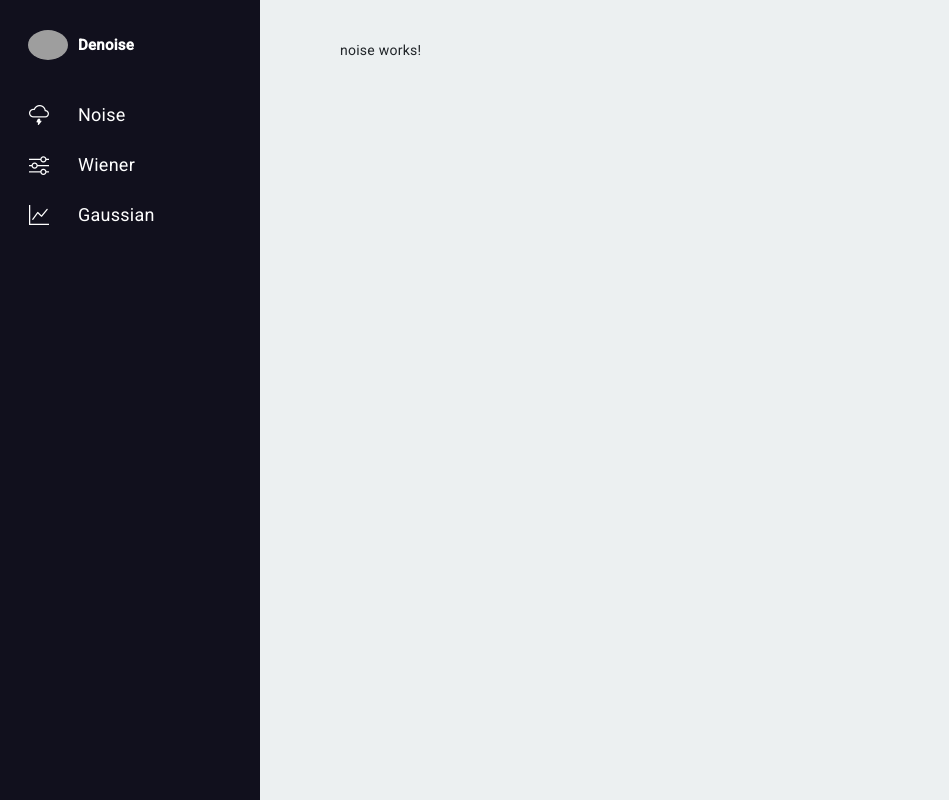
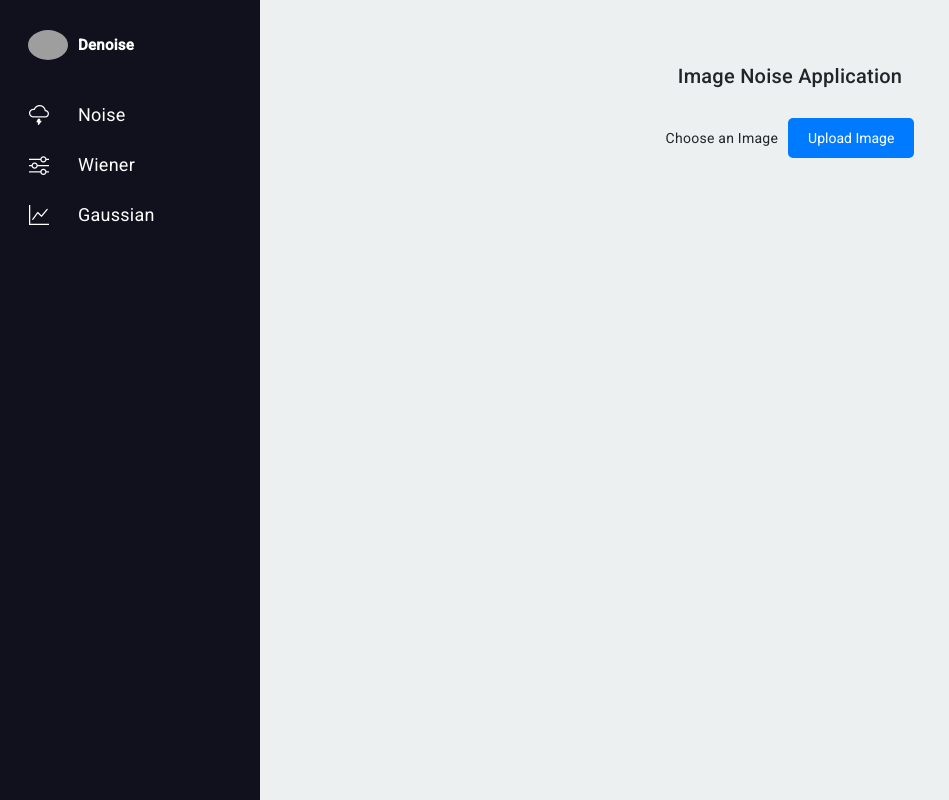
Before and after one commit to vision-artificielle/frontend, an Angular app: page /home in a window 1280 px wide. Shown: the whole page, without its empty margins (0-949 px from the left). Built offline with nearby package versions, Linux system fonts and the light colour scheme; grey boxes are pictures that could not be loaded.

Commit message:
done with the noise component

```diff
--- a/src/app/app.config.ts
+++ b/src/app/app.config.ts
@@ -3,7 +3,8 @@ import { provideRouter } from '@angular/router';
 
 import { routes } from './app.routes';
 import { provideAnimationsAsync } from '@angular/platform-browser/animations/async';
+import { provideHttpClient } from '@angular/common/http';
 
 export const appConfig: ApplicationConfig = {
-  providers: [provideZoneChangeDetection({ eventCoalescing: true }), provideRouter(routes), provideAnimationsAsync()]
+  providers: [provideZoneChangeDetection({ eventCoalescing: true }), provideRouter(routes), provideAnimationsAsync(), provideHttpClient()]
 };
--- a/src/app/features/noise/noise.component.html
+++ b/src/app/features/noise/noise.component.html
@@ -1 +1,30 @@
-<p>noise works!</p>
+<div class="upload-container">
+    <h2>Image Noise Application</h2>
+
+    <!-- File Upload -->
+    <div>
+      <label for="fileInput" class="upload-label">Choose an Image</label>
+      <input type="file" id="fileInput" (change)="onFileSelected($event)" accept="image/*" hidden />
+      <button class="upload-btn" (click)="triggerFileInput()">Upload Image</button>
+    </div>
+
+    <!-- Preview -->
+    <div *ngIf="previewUrl" class="image-preview">
+      <img [src]="previewUrl" alt="Uploaded Image" />
+    </div>
+    <div *ngIf="noisyImage">
+        <h3>Processed Image:</h3>
+        <img [src]="noisyImage" alt="Noisy Image" />
+      </div>
+
+
+    <!-- Noise Level Selection -->
+    <div *ngIf="previewUrl"class="noise-selector">
+      <label for="noiseLevel">Select Noise Level:</label>
+      <input type="range" id="noiseLevel" [(ngModel)]="noiseLevel" min="0" max="100" />
+      <span>{{ noiseLevel }}%</span>
+    </div>
+
+    <!-- Submit Button -->
+    <button *ngIf="previewUrl" class="apply-noise-btn" (click)="applyNoise()">Apply Noise</button>
+  </div>
--- a/src/app/features/noise/noise.component.scss
+++ b/src/app/features/noise/noise.component.scss
@@ -0,0 +1,36 @@
+.upload-container {
+    text-align: center;
+    margin: 20px;
+  }
+
+  .upload-label {
+    margin-right: 10px;
+  }
+
+  .upload-btn,
+  .apply-noise-btn {
+    margin-top: 10px;
+    padding: 10px 20px;
+    background-color: #007bff;
+    color: #fff;
+    border: none;
+    cursor: pointer;
+    border-radius: 5px;
+  }
+
+  .upload-btn:hover,
+  .apply-noise-btn:hover {
+    background-color: #0056b3;
+  }
+
+  .image-preview img {
+    max-width: 100%;
+    height: auto;
+    margin-top: 10px;
+    border: 1px solid #ccc;
+    border-radius: 5px;
+  }
+
+  .noise-selector {
+    margin-top: 15px;
+  }
--- a/src/app/features/noise/noise.component.ts
+++ b/src/app/features/noise/noise.component.ts
@@ -1,12 +1,58 @@
+import { CommonModule } from '@angular/common';
 import { Component } from '@angular/core';
+import { FormsModule } from '@angular/forms';
+import { TraitementImageService } from '../../services/traitement-image.service';
 
 @Component({
   selector: 'app-noise',
   standalone: true,
-  imports: [],
+  imports: [CommonModule, FormsModule],
   templateUrl: './noise.component.html',
   styleUrl: './noise.component.scss'
 })
 export class NoiseComponent {
+  previewUrl: string | ArrayBuffer | null = null;
+  selectedFile: File | null = null;
+  noiseLevel: number = 50;
+  noisyImage: string | null = null;
 
+  constructor(private traitementImageService: TraitementImageService) {}
+
+  // Trigger file input click
+  triggerFileInput(): void {
+    const fileInput = document.getElementById('fileInput') as HTMLInputElement;
+    fileInput.click();
+  }
+
+  // Handle file selection
+  onFileSelected(event: Event): void {
+    const input = event.target as HTMLInputElement;
+    if (input.files && input.files.length > 0) {
+      this.selectedFile = input.files[0];
+
+      // Create a preview
+      const reader = new FileReader();
+      reader.onload = () => {
+        this.previewUrl = reader.result;
+      };
+      reader.readAsDataURL(this.selectedFile);
+    }
+  }
+  // Simulate applying noise (placeholder for endpoint call)
+  applyNoise(): void {
+    if (this.selectedFile) {
+      this.noiseLevel = this.noiseLevel/100;
+      console.log('Noise Level:', this.noiseLevel);
+      console.log('Image File:', this.selectedFile);
+      this.traitementImageService.addNoise(this.selectedFile, this.noiseLevel).subscribe({
+        next: (blob: Blob) => {
+          const imageUrl = URL.createObjectURL(blob); // Create a URL for the blob
+          this.noisyImage = imageUrl;
+        },
+        error: (error) => {
+          console.error('Error:', error);
+        },
+      });
+    }
+  }
 }
--- /dev/null
+++ b/src/app/services/traitement-image.service.ts
@@ -0,0 +1,23 @@
+import { HttpClient } from '@angular/common/http';
+import { Injectable } from '@angular/core';
+import { Observable } from 'rxjs';
+
+@Injectable({
+  providedIn: 'root'
+})
+export class TraitementImageService {
+  private apiUrl = 'http://127.0.0.1:5000';
+
+  constructor(private http: HttpClient) { }
+
+  addNoise(file: File, noiseLevel: number): Observable<any> {
+    const formData = new FormData();
+    formData.append('image', file);
+    formData.append('noiseLevel', noiseLevel.toString());
+
+    // Send POST request to the backend
+    return this.http.post(this.apiUrl+"/add_noise", formData, {
+      responseType: 'blob',
+    });
+  }
+}
```
Also changed, not shown: 1 other file (tests, documents, lock files or other folders).
